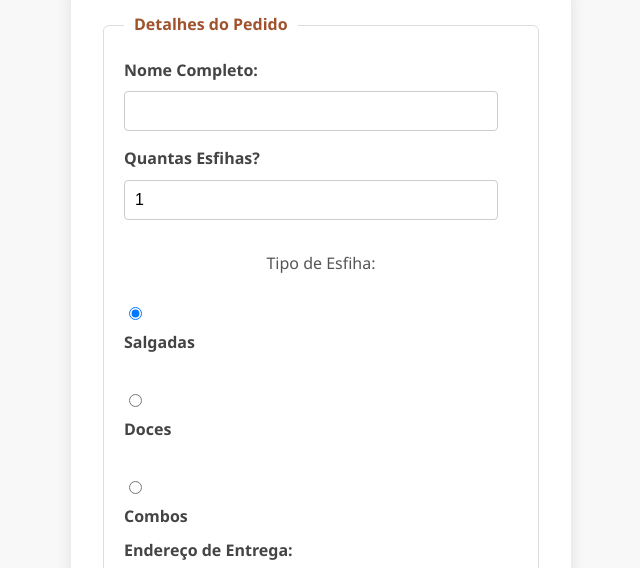
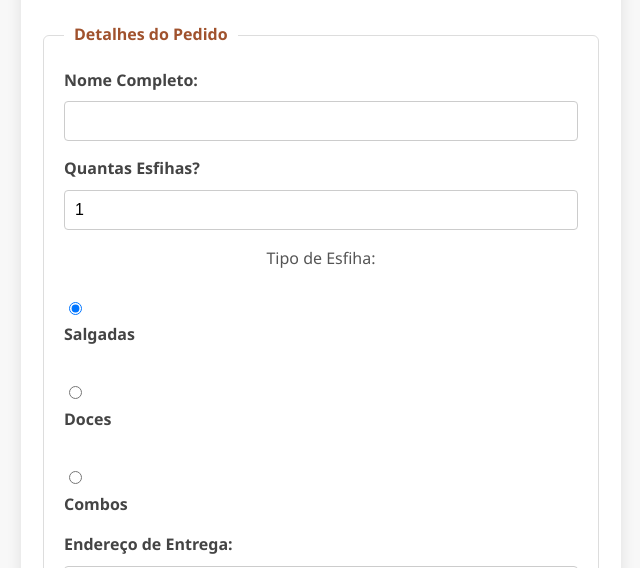
Before and after one commit to juliasilva09546/Schmitts---O-Sabor-da-Esfiha, a plain HTML site: page compraragora.html in a window 1280 px wide. Shown: the part 177-745 px from the top of the page, without its empty margins (319-959 px from the left). Drawn offline with Linux system fonts and the light colour scheme.

Commit message:
Atualizar o estilocompra.css

```diff
--- a/estilocompra.css
+++ b/estilocompra.css
@@ -3,11 +3,24 @@ body {
     background-color: #f8f8f8;
     color: #333;
     line-height: 1.6;
-    margin: 20px;
-    padding: 0;
+    margin: 0;
+    padding: 20px;
     display: flex;
-    flex-direction: column;
-    align-items: center;
+    justify-content: center;
+    align-items: flex-start; /* Alinha o conteúdo ao topo */
+    min-height: 100vh; /
+    box-sizing: border-box; /
+}
+
+.container {
+    width: 100%;
+    max-width: 600px;
+    padding: 20px;
+    background-color: #ffffff;
+    border-radius: 8px;
+    box-shadow: 0 4px 15px rgba(0, 0, 0, 0.1);
+    margin-top: 20px;
+    box-sizing: border-box;
 }
 
 h1 {
@@ -23,14 +36,7 @@ p {
 }
 
 form {
-    background-color: #ffffff;
-    padding: 30px;
-    border-radius: 8px;
-
-    box-shadow: 0 4px 15px rgba(0, 0, 0, 0.1);
-    width: 100%;
-    max-width: 500px;
-    box-sizing: border-box;
+    padding: 0;
 }
 
 fieldset {
@@ -46,6 +52,10 @@ legend {
     padding: 0 10px;
 }
 
+.form-group {
+    margin-bottom: 15px;
+}
+
 label {
     display: block;
     margin-bottom: 8px;
@@ -57,9 +67,8 @@ input[type="text"],
 input[type="number"],
 input[type="tel"],
 textarea {
-    width: calc(100% - 20px);
+    width: 100%;
     padding: 10px;
-    margin-bottom: 15px;
     border: 1px solid #ccc;
     border-radius: 4px;
     font-size: 1em;
@@ -73,7 +82,7 @@ textarea {
 
 input[type="radio"] {
     margin-right: 8px;
-    margin-bottom: 10px;
+    margin-bottom: 5px;
 }
 
 input[type="submit"] {
@@ -87,16 +96,18 @@ input[type="submit"] {
     font-weight: bold;
     width: 100%;
     transition: background-color 0.3s ease;
+    margin-top: 10px;
 }
 
 input[type="submit"]:hover {
-    background-color: #8b4513;
+    background-color: #8b4513,
 }
 
+
 @media (max-width: 600px) {
-    form {
-        margin: 10px;
-        padding: 20px;
+    .container {
+        margin-top: 10px;
+        padding: 15px;
     }
 
     h1 {
```
